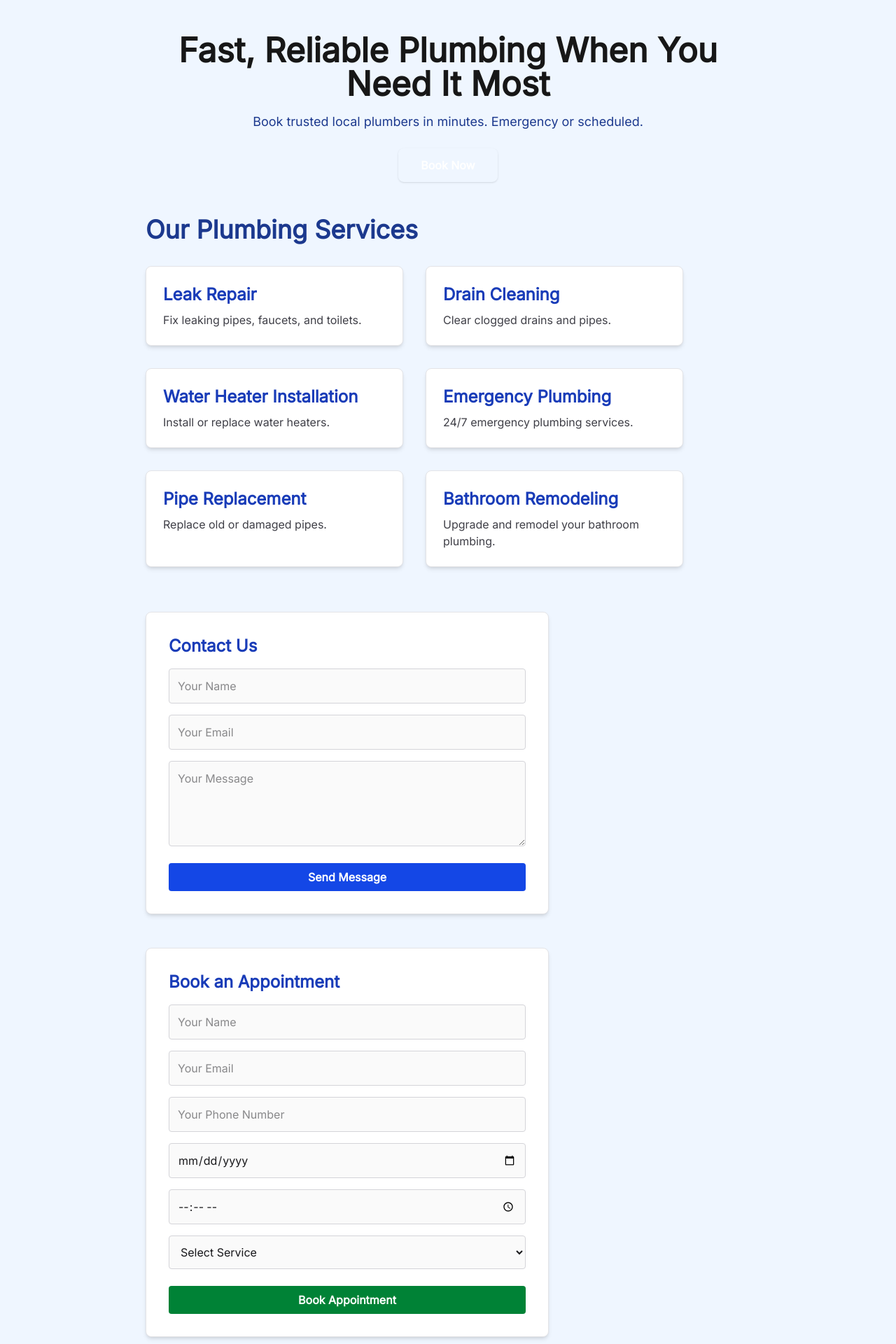
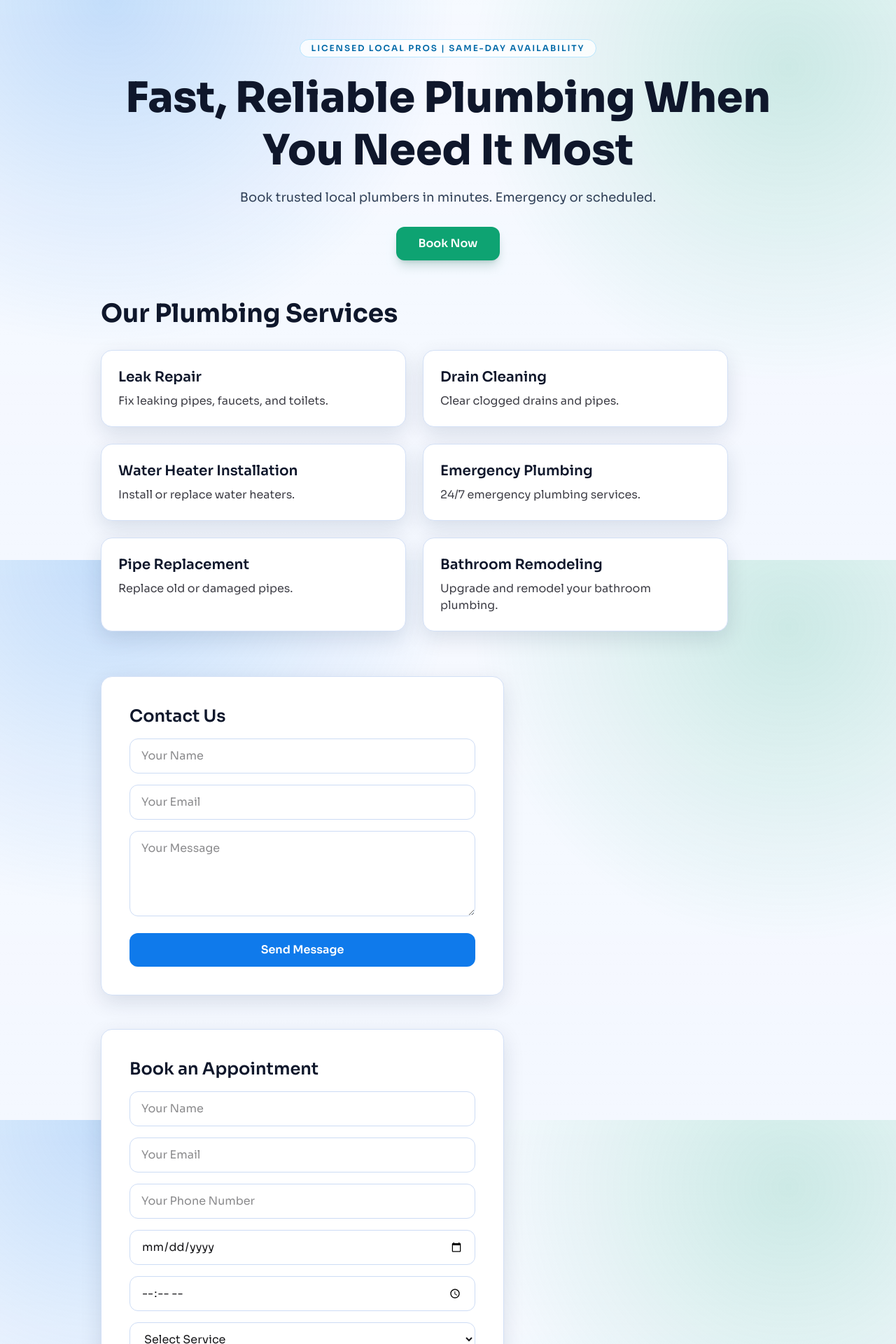
Before and after one commit to cstuart756/plumbflow, a Next.js app: page / in a window 1280 px wide. Shown: the top 1920 px of the page at 70% size. Built offline with nearby package versions, Linux system fonts and the light colour scheme.

Commit message:
Polish homepage UI styling and typography

```diff
--- a/src/app/globals.css
+++ b/src/app/globals.css
@@ -1,27 +1,69 @@
-@import "@fontsource/inter/index.css";
 @import "tailwindcss";
 
 :root {
-  --background: #ffffff;
-  --foreground: #171717;
+  --background: #f4f8ff;
+  --foreground: #10243d;
+  --surface: #ffffff;
+  --surface-strong: #e8f0ff;
+  --line: #cddcf5;
+  --brand: #0f7aeb;
+  --brand-strong: #0b5fc2;
+  --accent: #0ea372;
+  --danger: #d34249;
 }
 
 @theme inline {
   --color-background: var(--background);
   --color-foreground: var(--foreground);
-  --font-sans: "Inter", sans-serif;
+  --font-sans: var(--font-geist-sans);
   --font-mono: var(--font-geist-mono);
 }
 
 @media (prefers-color-scheme: dark) {
   :root {
-    --background: #0a0a0a;
-    --foreground: #ededed;
+    --background: #07101d;
+    --foreground: #e5eefc;
+    --surface: #0d1827;
+    --surface-strong: #112235;
+    --line: #233a59;
+    --brand: #58a7ff;
+    --brand-strong: #3c8ce8;
+    --accent: #2dc28e;
+    --danger: #f06a70;
   }
 }
 
 body {
   background: var(--background);
   color: var(--foreground);
-  font-family: "Inter", sans-serif;
+  font-family: var(--font-geist-sans), sans-serif;
+  background-image:
+    radial-gradient(circle at 12% 0%, rgba(15, 122, 235, 0.22), transparent 36%),
+    radial-gradient(circle at 88% 12%, rgba(14, 163, 114, 0.18), transparent 34%),
+    linear-gradient(180deg, rgba(255, 255, 255, 0.22), rgba(255, 255, 255, 0));
 }
+
+input,
+select,
+textarea {
+  border-color: var(--line);
+}
+
+input:focus,
+select:focus,
+textarea:focus {
+  outline: none;
+  box-shadow: 0 0 0 3px color-mix(in srgb, var(--brand) 26%, transparent);
+  border-color: color-mix(in srgb, var(--brand) 70%, var(--line));
+}
+
+button,
+a {
+  transition: all 180ms ease;
+}
+
+.glass-card {
+  background: color-mix(in srgb, var(--surface) 88%, #ffffff 12%);
+  border: 1px solid color-mix(in srgb, var(--line) 88%, #ffffff 12%);
+  box-shadow: 0 10px 30px rgba(10, 32, 62, 0.12);
+}
--- a/src/app/layout.tsx
+++ b/src/app/layout.tsx
@@ -1,20 +1,20 @@
 import type { Metadata } from "next";
-import { Geist, Geist_Mono } from "next/font/google";
+import { Sora, JetBrains_Mono } from "next/font/google";
 import "./globals.css";
 
-const geistSans = Geist({
+const sora = Sora({
   variable: "--font-geist-sans",
   subsets: ["latin"],
 });
 
-const geistMono = Geist_Mono({
+const jetBrainsMono = JetBrains_Mono({
   variable: "--font-geist-mono",
   subsets: ["latin"],
 });
 
 export const metadata: Metadata = {
-  title: "Create Next App",
-  description: "Generated by create next app",
+  title: "Plumbflow | Fast, Reliable Plumbing",
+  description: "Book trusted local plumbers in minutes for emergency and scheduled service.",
 };
 
 function RootLayout({
@@ -25,7 +25,7 @@ function RootLayout({
   return (
     <html
       lang="en"
-      className={`${geistSans.variable} ${geistMono.variable} h-full antialiased`}
+      className={`${sora.variable} ${jetBrainsMono.variable} h-full antialiased`}
     >
       <body className="min-h-full flex flex-col">{children}</body>
     </html>
--- a/src/app/page.tsx
+++ b/src/app/page.tsx
@@ -14,12 +14,6 @@ export default function Home() {
     { name: "Pipe Replacement", description: "Replace old or damaged pipes." },
     { name: "Bathroom Remodeling", description: "Upgrade and remodel your bathroom plumbing." },
   ];
-
-  // Reviews system (localStorage for demo)
-  type Review = { name: string; rating: string; comment: string; date: string };
-  const [reviews, setReviews] = useState<Review[]>([]);
-  const [reviewForm, setReviewForm] = useState({ name: "", rating: "5", comment: "" });
-  const [reviewSuccess, setReviewSuccess] = useState("");
 
   const [bookingForm, setBookingForm] = useState({
     name: "",
@@ -50,28 +44,14 @@ export default function Home() {
   const [manageEdit, setManageEdit] = useState({ name: "", phone: "", service: "", date: "", time: "", notes: "" });
 
   useEffect(() => {
-    if (typeof window !== "undefined") {
-      const stored = localStorage.getItem("plumbflow_reviews");
-      if (stored) setReviews(JSON.parse(stored));
-    }
+    if (typeof window === "undefined") return;
+    const params = new URLSearchParams(window.location.search);
+    const payment = params.get("payment");
+    if (!payment) return;
+
+    const cleaned = `${window.location.pathname}${window.location.hash}`;
+    window.history.replaceState({}, "", cleaned);
   }, []);
-
-  const handleReviewChange = (e: React.ChangeEvent<HTMLInputElement | HTMLTextAreaElement>) => {
-    setReviewForm({ ...reviewForm, [e.target.name]: e.target.value });
-  };
-
-  const handleReviewSubmit = (e: React.FormEvent<HTMLFormElement>) => {
-    e.preventDefault();
-    const newReview: Review = { ...reviewForm, date: new Date().toISOString() };
-    const updated = [newReview, ...reviews];
-    setReviews(updated);
-    setReviewForm({ name: "", rating: "5", comment: "" });
-    setReviewSuccess("Thank you for your review!");
-    if (typeof window !== "undefined") {
-      localStorage.setItem("plumbflow_reviews", JSON.stringify(updated));
-    }
-    setTimeout(() => setReviewSuccess(""), 2000);
-  };
 
   const handleBookingChange = (
     e: React.ChangeEvent<HTMLInputElement | HTMLSelectElement>
@@ -84,7 +64,7 @@ export default function Home() {
     setBookingMessage(null);
     setBookingSubmitting(true);
     try {
-      const res = await fetch("/api/bookings", {
+      const res = await fetch("/api/checkout", {
         method: "POST",
         headers: { "Content-Type": "application/json" },
         body: JSON.stringify(bookingForm),
@@ -99,7 +79,12 @@ export default function Home() {
       setBookingForm({ name: "", email: "", phone: "", date: "", time: "", service: "" });
       const bookingId = String(data?.bookingId ?? "");
       setLastBookingId(bookingId || null);
-      setBookingMessage({ type: "success", text: "Booking received — we’ll be in touch shortly." });
+      setBookingMessage({ type: "success", text: "Redirecting to secure payment..." });
+
+      const url = String(data?.checkoutUrl ?? "");
+      if (url) {
+        window.location.assign(url);
+      }
     } finally {
       setBookingSubmitting(false);
     }
@@ -190,52 +175,77 @@ export default function Home() {
     }
   };
 
+  const panelClass =
+    "glass-card w-full max-w-xl rounded-2xl p-8 lg:p-10";
+  const inputClass =
+    "w-full rounded-xl border bg-white/85 dark:bg-slate-900/70 px-4 py-3 text-zinc-900 dark:text-zinc-100";
+  const primaryButtonClass =
+    "mt-2 rounded-xl bg-[var(--brand)] px-6 py-3 font-semibold text-white hover:bg-[var(--brand-strong)] disabled:opacity-60";
+
+  const searchParams = typeof window !== "undefined" ? new URLSearchParams(window.location.search) : null;
+  const redirectPayment = searchParams?.get("payment");
+  const redirectBookingId = searchParams?.get("bookingId");
+  const resolvedBookingId = lastBookingId ?? redirectBookingId;
+  const resolvedBookingMessage =
+    bookingMessage ??
+    (redirectPayment === "success"
+      ? { type: "success", text: "Payment successful - your booking is confirmed." as const }
+      : redirectPayment === "cancel"
+        ? {
+            type: "error",
+            text: "Payment canceled - your booking is not confirmed until payment is completed." as const,
+          }
+        : null);
+
   return (
-    <main className="min-h-screen bg-blue-50 dark:bg-dark font-sans">
-      <div className="max-w-4xl mx-auto py-12 px-4">
-        <section className="mb-12 text-center">
-          <h1 className="text-5xl font-extrabold mb-4 text-primary" style={{ fontFamily: 'Inter, ui-sans-serif, system-ui' }}>{heroText}</h1>
-          <p className="text-lg mb-6 text-blue-900 dark:text-blue-200">{heroSubtext}</p>
-          <a href="#booking" className="inline-block px-8 py-3 bg-accent text-white font-semibold rounded-lg shadow hover:bg-green-600 transition">{heroCta}</a>
+    <main className="min-h-screen font-sans">
+      <div className="mx-auto max-w-5xl px-4 py-10 sm:py-14">
+        <section className="mb-12 text-center sm:mb-14">
+          <span className="mb-5 inline-flex rounded-full border border-sky-200 bg-white/80 px-4 py-1 text-xs font-semibold uppercase tracking-[0.16em] text-sky-700 dark:border-sky-800 dark:bg-slate-900/70 dark:text-sky-300">
+            Licensed Local Pros | Same-Day Availability
+          </span>
+          <h1 className="mb-4 text-4xl font-extrabold leading-tight text-slate-900 dark:text-slate-100 sm:text-5xl lg:text-6xl">{heroText}</h1>
+          <p className="mx-auto mb-7 max-w-2xl text-base text-slate-700 dark:text-slate-300 sm:text-lg">{heroSubtext}</p>
+          <a href="#booking" className="inline-block rounded-xl bg-[var(--accent)] px-8 py-3 font-semibold text-white shadow-lg shadow-emerald-900/20 hover:translate-y-[-1px] hover:brightness-95">{heroCta}</a>
         </section>
-        <h1 className="text-4xl font-bold mb-8 text-blue-900 dark:text-blue-200">Our Plumbing Services</h1>
-        <div className="grid grid-cols-1 md:grid-cols-2 gap-8 w-full max-w-3xl mb-16">
+        <h2 className="mb-8 text-3xl font-bold text-slate-900 dark:text-slate-100 sm:text-4xl">Our Plumbing Services</h2>
+        <div className="mb-16 grid w-full max-w-4xl grid-cols-1 gap-6 md:grid-cols-2">
           {services.map((service) => (
-            <div key={service.name} className="rounded-lg shadow-md bg-white dark:bg-zinc-900 p-6 border border-zinc-200 dark:border-zinc-800">
-              <h2 className="text-2xl font-semibold mb-2 text-blue-800 dark:text-blue-100">{service.name}</h2>
+            <div key={service.name} className="glass-card rounded-2xl p-6 hover:translate-y-[-2px]">
+              <h3 className="mb-2 text-xl font-semibold text-slate-900 dark:text-slate-100">{service.name}</h3>
               <p className="text-zinc-700 dark:text-zinc-300">{service.description}</p>
             </div>
           ))}
         </div>
 
         {/* Contact Form */}
-        <div className="w-full max-w-xl bg-white dark:bg-zinc-900 rounded-lg shadow-md p-8 border border-zinc-200 dark:border-zinc-800 mb-12">
-          <h2 className="text-2xl font-semibold mb-4 text-blue-800 dark:text-blue-100">Contact Us</h2>
+        <div className={`${panelClass} mb-12`}>
+          <h2 className="mb-4 text-2xl font-semibold text-slate-900 dark:text-slate-100">Contact Us</h2>
           <form className="flex flex-col gap-4">
             <input
               type="text"
               name="name"
               placeholder="Your Name"
-              className="p-3 rounded border border-zinc-300 dark:border-zinc-700 bg-zinc-50 dark:bg-zinc-800 text-zinc-900 dark:text-zinc-100"
+              className={inputClass}
               required
             />
             <input
               type="email"
               name="email"
               placeholder="Your Email"
-              className="p-3 rounded border border-zinc-300 dark:border-zinc-700 bg-zinc-50 dark:bg-zinc-800 text-zinc-900 dark:text-zinc-100"
+              className={inputClass}
               required
             />
             <textarea
               name="message"
               placeholder="Your Message"
               rows={4}
-              className="p-3 rounded border border-zinc-300 dark:border-zinc-700 bg-zinc-50 dark:bg-zinc-800 text-zinc-900 dark:text-zinc-100"
+              className={inputClass}
               required
             />
             <button
               type="submit"
-              className="mt-2 bg-blue-700 hover:bg-blue-800 text-white font-semibold py-2 px-6 rounded"
+              className={primaryButtonClass}
             >
               Send Message
             </button>
@@ -243,8 +253,8 @@ export default function Home() {
         </div>
 
         {/* Appointment Booking Form */}
-        <div id="booking" className="w-full max-w-xl bg-white dark:bg-zinc-900 rounded-lg shadow-md p-8 border border-zinc-200 dark:border-zinc-800">
-          <h2 className="text-2xl font-semibold mb-4 text-blue-800 dark:text-blue-100">Book an Appointment</h2>
+        <div id="booking" className={panelClass}>
+          <h2 className="mb-4 text-2xl font-semibold text-slate-900 dark:text-slate-100">Book an Appointment</h2>
           <form className="flex flex-col gap-4" onSubmit={handleBookingSubmit}>
             <input
               type="text"
@@ -252,7 +262,7 @@ export default function Home() {
               placeholder="Your Name"
               value={bookingForm.name}
               onChange={handleBookingChange}
-              className="p-3 rounded border border-zinc-300 dark:border-zinc-700 bg-zinc-50 dark:bg-zinc-800 text-zinc-900 dark:text-zinc-100"
+              className={inputClass}
               required
             />
             <input
@@ -261,7 +271,7 @@ export default function Home() {
               placeholder="Your Email"
               value={bookingForm.email}
               onChange={handleBookingChange}
-              className="p-3 rounded border border-zinc-300 dark:border-zinc-700 bg-zinc-50 dark:bg-zinc-800 text-zinc-900 dark:text-zinc-100"
+              className={inputClass}
               required
             />
             <input
@@ -270,7 +280,7 @@ export default function Home() {
               placeholder="Your Phone Number"
               value={bookingForm.phone}
               onChange={handleBookingChange}
-              className="p-3 rounded border border-zinc-300 dark:border-zinc-700 bg-zinc-50 dark:bg-zinc-800 text-zinc-900 dark:text-zinc-100"
+              className={inputClass}
               required
             />
             <input
@@ -278,7 +288,7 @@ export default function Home() {
               name="date"
               value={bookingForm.date}
               onChange={handleBookingChange}
-              className="p-3 rounded border border-zinc-300 dark:border-zinc-700 bg-zinc-50 dark:bg-zinc-800 text-zinc-900 dark:text-zinc-100"
+              className={inputClass}
               required
             />
             <input
@@ -286,14 +296,14 @@ export default function Home() {
               name="time"
               value={bookingForm.time}
               onChange={handleBookingChange}
-              className="p-3 rounded border border-zinc-300 dark:border-zinc-700 bg-zinc-50 dark:bg-zinc-800 text-zinc-900 dark:text-zinc-100"
+              className={inputClass}
               required
             />
             <select
               name="service"
               value={bookingForm.service}
               onChange={handleBookingChange}
-              className="p-3 rounded border border-zinc-300 dark:border-zinc-700 bg-zinc-50 dark:bg-zinc-800 text-zinc-900 dark:text-zinc-100"
+              className={inputClass}
               required
             >
               <option value="">Select Service</option>
@@ -303,32 +313,48 @@ export default function Home() {
             </select>
             <button
               type="submit"
-              className="mt-2 bg-green-700 hover:bg-green-800 text-white font-semibold py-2 px-6 rounded disabled:opacity-60"
+              className="mt-2 rounded-xl bg-[var(--accent)] px-6 py-3 font-semibold text-white hover:brightness-95 disabled:opacity-60"
               disabled={bookingSubmitting}
             >
               {bookingSubmitting ? "Booking..." : "Book Appointment"}
             </button>
 
-            {bookingMessage?.type === "success" && lastBookingId ? (
-              <div className="text-sm border border-zinc-200 dark:border-zinc-700 bg-zinc-50 dark:bg-zinc-800 rounded p-3">
-                <div className="text-green-700 dark:text-green-300">{bookingMessage.text}</div>
+            {resolvedBookingMessage && resolvedBookingId ? (
+              <div className="rounded-xl border border-zinc-200 bg-zinc-50 p-4 text-sm dark:border-zinc-700 dark:bg-zinc-800/80">
+                <div
+                  className={
+                    resolvedBookingMessage.type === "success"
+                      ? "text-green-700 dark:text-green-300"
+                      : "text-red-700 dark:text-red-300"
+                  }
+                >
+                  {resolvedBookingMessage.text}
+                </div>
                 <div className="mt-2 text-zinc-700 dark:text-zinc-300">
                   Save this booking ID to manage or cancel later:
                   <div className="mt-1">
-                    <span className="font-mono px-2 py-1 rounded bg-white dark:bg-zinc-900 border border-zinc-200 dark:border-zinc-700">
-                      {lastBookingId}
+                    <span className="rounded-md border border-zinc-200 bg-white px-2 py-1 font-mono dark:border-zinc-700 dark:bg-zinc-900">
+                      {resolvedBookingId}
                     </span>
                   </div>
                 </div>
               </div>
-            ) : bookingMessage ? (
-              <div className="text-red-700 dark:text-red-300 text-sm">{bookingMessage.text}</div>
+            ) : resolvedBookingMessage ? (
+              <div
+                className={
+                  resolvedBookingMessage.type === "success"
+                    ? "text-green-700 dark:text-green-300 text-sm"
+                    : "text-red-700 dark:text-red-300 text-sm"
+                }
+              >
+                {resolvedBookingMessage.text}
+              </div>
             ) : null}
           </form>
         </div>
 
-        <div className="w-full max-w-xl bg-white dark:bg-zinc-900 rounded-lg shadow-md p-8 border border-zinc-200 dark:border-zinc-800 mt-12">
-          <h2 className="text-2xl font-semibold mb-4 text-blue-800 dark:text-blue-100">Manage Your Booking</h2>
+        <div className={`${panelClass} mt-12`}>
+          <h2 className="mb-4 text-2xl font-semibold text-slate-900 dark:text-slate-100">Manage Your Booking</h2>
           <form className="flex flex-col gap-4" onSubmit={handleManageLookup}>
             <input
               type="text"
@@ -336,7 +362,7 @@ export default function Home() {
               placeholder="Booking ID"
               value={manageLookup.bookingId}
               onChange={(e) => setManageLookup({ ...manageLookup, bookingId: e.target.value })}
-              className="p-3 rounded border border-zinc-300 dark:border-zinc-700 bg-zinc-50 dark:bg-zinc-800 text-zinc-900 dark:text-zinc-100"
+              className={inputClass}
               required
             />
             <input
@@ -345,12 +371,12 @@ export default function Home() {
               placeholder="Email used for booking"
               value={manageLookup.email}
               onChange={(e) => setManageLookup({ ...manageLookup, email: e.target.value })}
-              className="p-3 rounded border border-zinc-300 dark:border-zinc-700 bg-zinc-50 dark:bg-zinc-800 text-zinc-900 dark:text-zinc-100"
+              className={inputClass}
               required
             />
             <button
               type="submit"
-              className="mt-2 bg-blue-700 hover:bg-blue-800 text-white font-semibold py-2 px-6 rounded disabled:opacity-60"
+              className={primaryButtonClass}
               disabled={manageLoading}
             >
               {manageLoading ? "Loading..." : "Load Booking"}
@@ -379,20 +405,20 @@ export default function Home() {
                   type="text"
                   value={manageEdit.name}
                   onChange={(e) => setManageEdit({ ...manageEdit, name: e.target.value })}
-                  className="p-3 rounded border border-zinc-300 dark:border-zinc-700 bg-zinc-50 dark:bg-zinc-800 text-zinc-900 dark:text-zinc-100"
+                  className={inputClass}
                   placeholder="Name"
                 />
                 <input
                   type="tel"
                   value={manageEdit.phone}
                   onChange={(e) => setManageEdit({ ...manageEdit, phone: e.target.value })}
-                  className="p-3 rounded border border-zinc-300 dark:border-zinc-700 bg-zinc-50 dark:bg-zinc-800 text-zinc-900 dark:text-zinc-100"
+                  className={inputClass}
                   placeholder="Phone"
                 />
                 <select
                   value={manageEdit.service}
                   onChange={(e) => setManageEdit({ ...manageEdit, service: e.target.value })}
-                  className="p-3 rounded border border-zinc-300 dark:border-zinc-700 bg-zinc-50 dark:bg-zinc-800 text-zinc-900 dark:text-zinc-100"
+                  className={inputClass}
                 >
                   {services.map((s) => (
                     <option key={s.name} value={s.name}>
@@ -404,17 +430,17 @@ export default function Home() {
                   type="date"
                   value={manageEdit.date}
                   onChange={(e) => setManageEdit({ ...manageEdit, date: e.target.value })}
-                  className="p-3 rounded border border-zinc-300 dark:border-zinc-700 bg-zinc-50 dark:bg-zinc-800 text-zinc-900 dark:text-zinc-100"
+                  className={inputClass}
                 />
                 <input
                   type="time"
                   value={manageEdit.time}
                   onChange={(e) => setManageEdit({ ...manageEdit, time: e.target.value })}
-                  className="p-3 rounded border border-zinc-300 dark:border-zinc-700 bg-zinc-50 dark:bg-zinc-800 text-zinc-900 dark:text-zinc-100"
+                  className={inputClass}
                 />
               </div>
               <textarea
-                className="mt-4 w-full p-3 rounded border border-zinc-300 dark:border-zinc-700 bg-zinc-50 dark:bg-zinc-800 text-zinc-900 dark:text-zinc-100"
+                className={`${inputClass} mt-4`}
                 rows={3}
                 value={manageEdit.notes}
                 onChange={(e) => setManageEdit({ ...manageEdit, notes: e.target.value })}
@@ -424,7 +450,7 @@ export default function Home() {
                 <button
                   type="button"
                   onClick={handleManageSave}
-                  className="bg-green-700 hover:bg-green-800 text-white font-semibold py-2 px-6 rounded disabled:opacity-60"
+                  className="rounded-xl bg-[var(--accent)] px-6 py-3 font-semibold text-white hover:brightness-95 disabled:opacity-60"
                   disabled={manageLoading}
                 >
                   Save Changes
@@ -432,7 +458,7 @@ export default function Home() {
                 <button
                   type="button"
                   onClick={handleManageCancel}
-                  className="bg-red-600 hover:bg-red-700 text-white font-semibold py-2 px-6 rounded disabled:opacity-60"
+                  className="rounded-xl bg-[var(--danger)] px-6 py-3 font-semibold text-white hover:brightness-95 disabled:opacity-60"
                   disabled={manageLoading || managedBooking.status === "CANCELED"}
                 >
                   Cancel Booking
```
